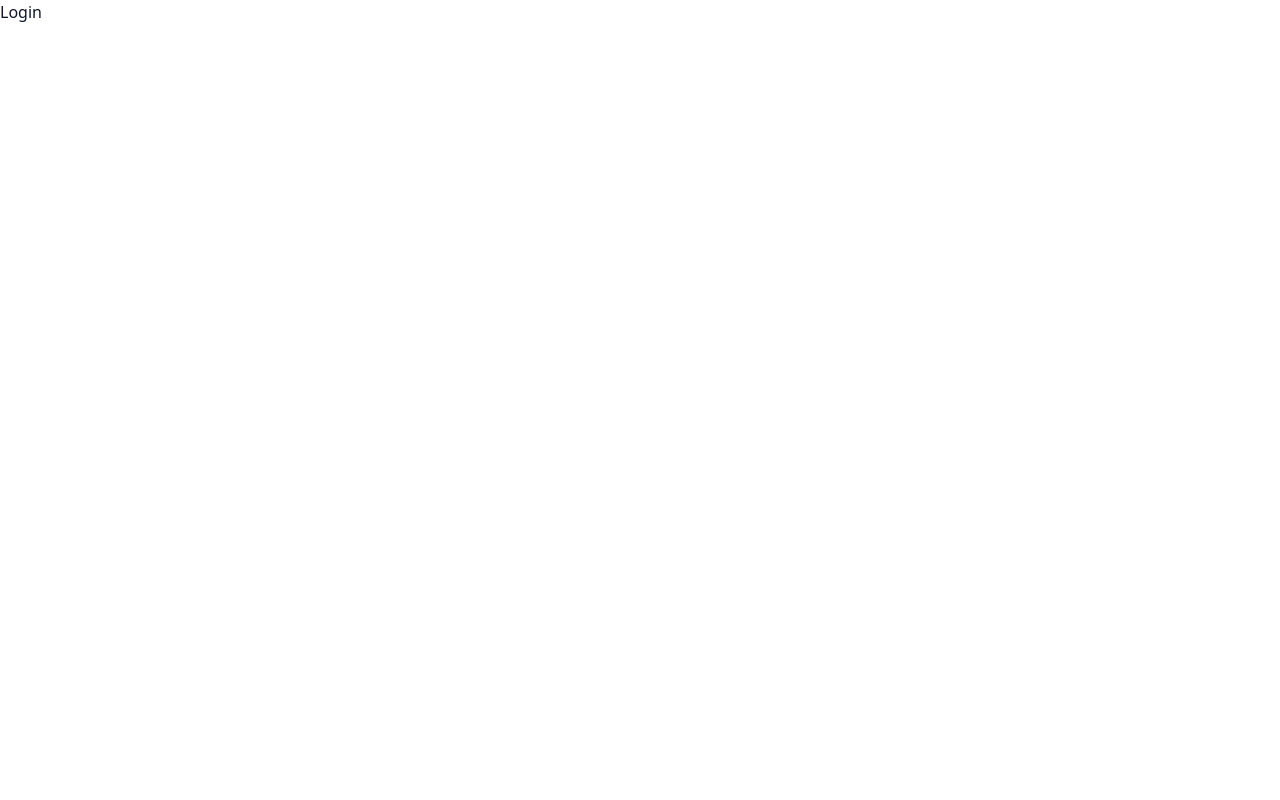
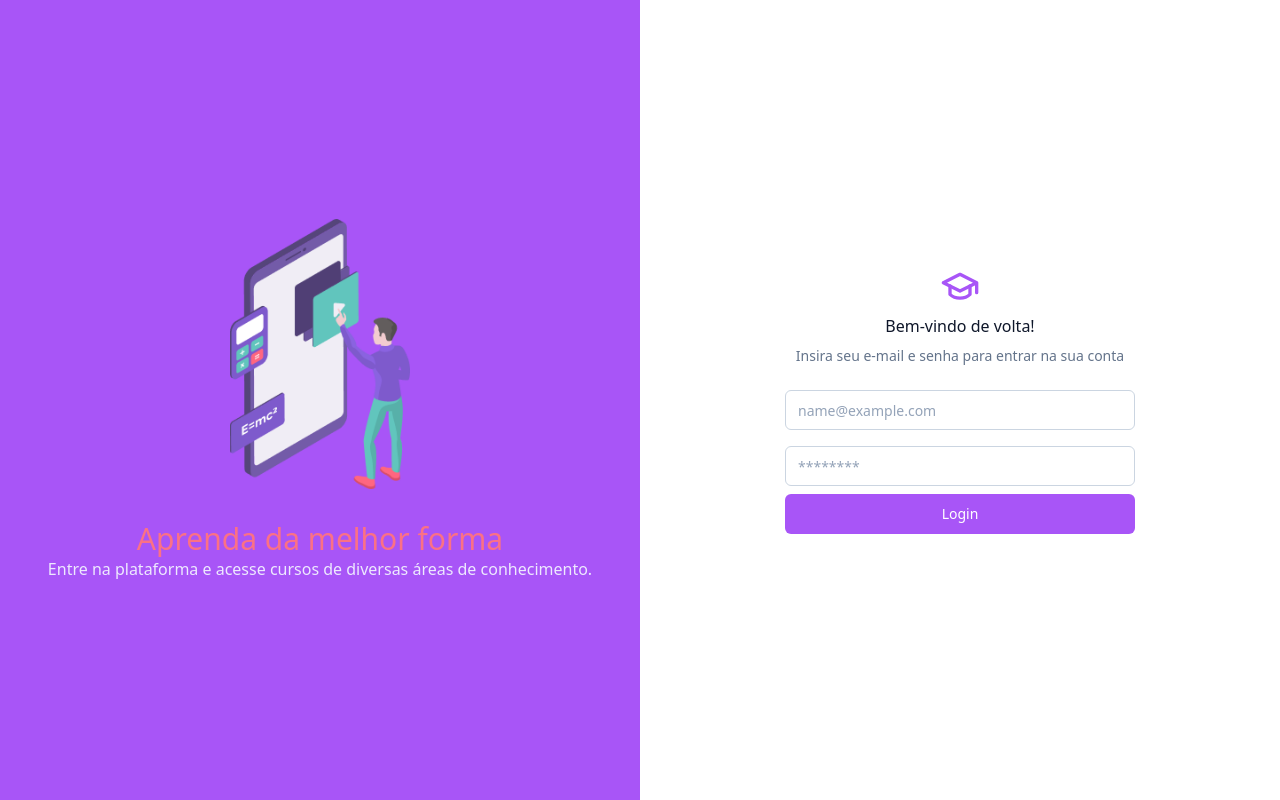
Before and after one commit to felipesanderp/e.learning, a Next.js app: page / in a window 1280 px wide. Built offline with nearby package versions, Linux system fonts and the light colour scheme.

Commit message:
try to make next auth redirect to dashboard page

```diff
--- a/next.config.js
+++ b/next.config.js
@@ -1,7 +1,9 @@
 /** @type {import('next').NextConfig} */
 const nextConfig = {
+  reactStrictMode: true,
   experimental: {
     appDir: true,
+    serverComponentsExternalPackages: ["@prisma/client"],
   },
 }
 
--- a/src/app/(auth)/(login)/page.tsx
+++ b/src/app/(auth)/(login)/page.tsx
@@ -1,9 +1,39 @@
+import { Icons } from "@/components/icons";
+import { UserAuthForm } from "@/components/user-auth-form";
+import Image from "next/image";
+
 export const metadata = {
   title: 'Login | e.learning',
 }
 
 export default function IndexPage() {
   return (
-    <h1>Login</h1>
+    <div className="container grid h-screen w-screen flex-col items-center justify-center lg:max-w-none lg:grid-cols-2 lg:px-0">
+      <div className="hidden h-full bg-purple-500 lg:flex items-center justify-center">
+        <div className="flex flex-col items-center">
+          <Image src="/person.png" width={180} height={180} alt="" />
+          <h2 className="text-rose-400 mt-8 text-3xl">
+            Aprenda da melhor forma
+          </h2>
+          <span className="text-violet-100">
+            Entre na plataforma e
+            acesse cursos de diversas áreas
+            de conhecimento.
+          </span>
+        </div>
+      </div>
+      <div className="mx-auto flex w-full flex-col justify-center space-y-6 sm:w-[350px]">
+        <div className="flex flex-col space-y-2 text-center">
+          <Icons.graduationCap className="mx-auto h-10 w-10 stroke-purple-500" />
+          <h1>
+            Bem-vindo de volta!
+          </h1>
+          <p className="text-sm text-slate-500 dark:text-slate-400">
+            Insira seu e-mail e senha para entrar na sua conta
+          </p>
+        </div>
+        <UserAuthForm />
+      </div>
+    </div>
   )
 }
--- a/src/app/api/auth/[...nextauth]/_route.ts
+++ /dev/null
@@ -1,7 +0,0 @@
-import NextAuth from "next-auth"
-
-import { authOptions } from "@/lib/auth"
-
-const handler = NextAuth(authOptions)
-
-export { handler as GET, handler as POST }
--- /dev/null
+++ b/src/app/dashboard/page.tsx
@@ -0,0 +1,16 @@
+import { redirect } from "next/navigation"
+
+import { authOptions } from "@/lib/auth"
+import { getCurrentUser } from "@/lib/session"
+
+export default async function DashboardPage() {
+  const user = await getCurrentUser()
+
+  if (!user) {
+    redirect(authOptions?.pages?.signIn || "/")
+  }
+
+  return (
+    <h1>Dashboard</h1>
+  )
+}
--- /dev/null
+++ b/src/components/user-auth-form.tsx
@@ -0,0 +1,105 @@
+"use client"
+
+import * as React from "react"
+import { signIn } from 'next-auth/react'
+
+import { cn } from "@/lib/utils"
+import { Label } from "@/components/ui/label"
+import { Input } from "@/components/ui/input"
+import { buttonVariants } from "@/components/ui/button"
+
+import { useForm } from "react-hook-form"
+import { z } from "zod"
+import { zodResolver } from "@hookform/resolvers/zod"
+import { userAuthSchema } from "@/lib/validations/auth"
+
+import { Icons } from "./icons"
+import { toast } from "@/hooks/use-toast"
+
+interface UserAuthFormProps extends React.HTMLAttributes<HTMLDivElement> {}
+
+type FormData = z.infer<typeof userAuthSchema>
+
+export function UserAuthForm({ className, ...props }: UserAuthFormProps) {
+  const { register, handleSubmit } = useForm<FormData>({
+    resolver: zodResolver(userAuthSchema)
+  })
+
+
+  const [isLoading, setIsLoading] = React.useState<boolean>(false)
+
+  async function handleSignIn(data: FormData) {
+    try {
+      setIsLoading(true);
+
+      const signInResult = await signIn('credentials', {
+        redirect: false,
+        email: data.email.toLowerCase(),
+        password: data.password,
+        callbackUrl: '/dashboard'
+      })
+
+      setIsLoading(false)
+
+      if (!signInResult?.ok) {
+        return toast({
+          title: "Something went wrong.",
+          description: "Your sign in request failed. Please try again.",
+          variant: "destructive",
+        })
+      }
+    } catch {
+      setIsLoading(false)
+      return toast({
+        title: "Erro no Login!",
+        description: "Verifique seu e-mail ou senha e tente novamente!",
+        variant: "destructive"
+      })
+    }
+  }
+
+  return (
+    <div className={cn("grid gap-6", className)} {...props}>
+      <form onSubmit={handleSubmit(handleSignIn)}>
+        <div className="grid gap-2">
+          <div className="grid gap-4">
+            <Label className="sr-only" htmlFor="email">
+              E-mail
+            </Label>
+            <Input
+              id="email"
+              placeholder="name@example.com"
+              type="email"
+              autoCapitalize="none"
+              autoComplete="email"
+              autoCorrect="off"
+              {...register("email")}
+            />
+
+            <Label className="sr-only" htmlFor="password">
+              Senha
+            </Label>
+            <Input
+              id="password"
+              placeholder="********"
+              type="password"
+              autoCapitalize="none"
+              autoComplete="none"
+              autoCorrect="off"
+              {...register("password")}
+            />
+          </div>
+          <button
+            className={cn(buttonVariants(), "bg-purple-500 hover:bg-purple-700")}
+            disabled={isLoading}
+          >
+            {isLoading && (
+              <Icons.spinner className="mr-2 h-4 w-4 animate-spin" />
+            )}
+            Login
+          </button>
+        </div>
+      </form>
+    </div>
+  )
+}
--- /dev/null
+++ b/src/lib/session.ts
@@ -0,0 +1,9 @@
+import { getServerSession } from "next-auth/next"
+
+import { authOptions } from "@/lib/auth"
+
+export async function getCurrentUser() {
+  const session = await getServerSession(authOptions)
+
+  return session?.user
+}
--- /dev/null
+++ b/src/pages/api/auth/[...nextauth].tsx
@@ -0,0 +1,6 @@
+import NextAuth from "next-auth"
+
+import { authOptions } from "@/lib/auth"
+
+// @see ./lib/auth
+export default NextAuth(authOptions)
```
Also changed, not shown: src/lib/auth.ts (+38 -17 lines), public/person.png (added), 1 other file (tests, documents, lock files or other folders).
